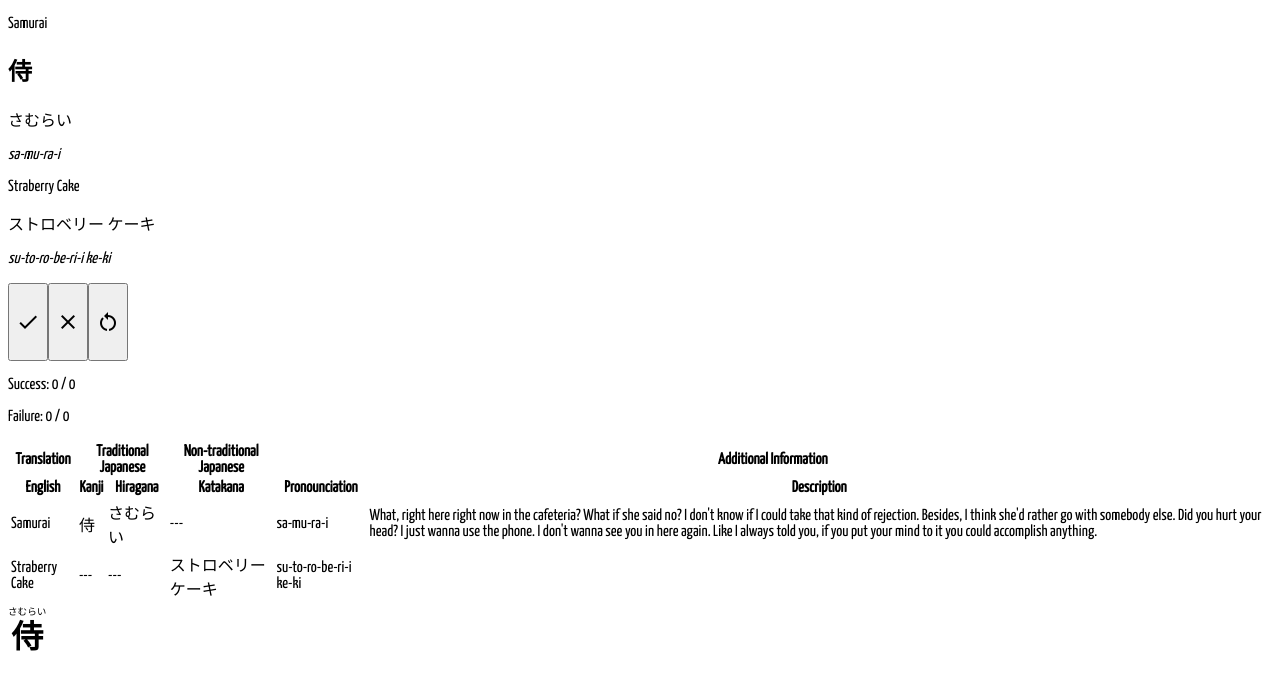
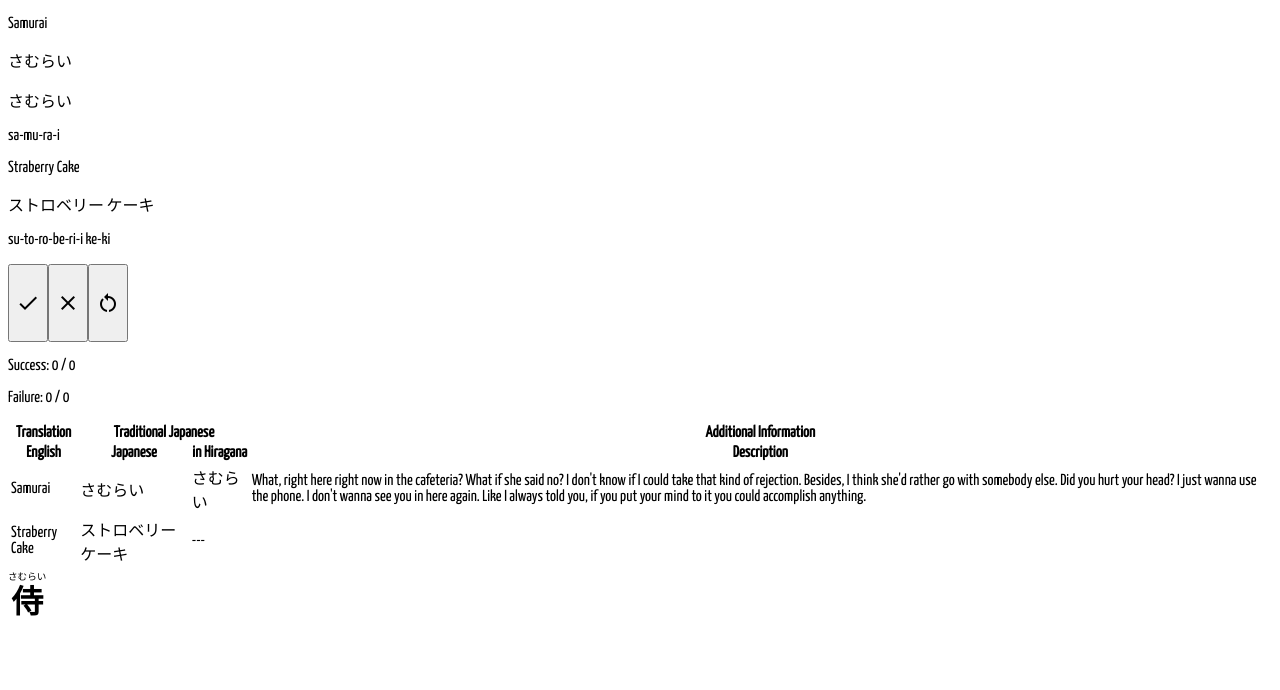
Before and after one commit to AndreWerthwein/learning-japanese, an Angular app: page / in a window 1280 px wide. Shown: the top 690 px of the page. Built offline with nearby package versions, Linux system fonts and the light colour scheme.

Commit message:
fixing data-model for 'vocabulary-card'-component to accomodate different japanese writing styles

```diff
--- a/src/app/app.component.html
+++ b/src/app/app.component.html
@@ -1,4 +1,4 @@
 <vocabulary-card *ngFor="let word of vocabulary" [data]="word"></vocabulary-card>
 <learner-toolbar></learner-toolbar>
 <dictionary-table [data]="dictionary"></dictionary-table>
-<kanji-with-hiragana [data]="{kanji: '侍', hiragana: 'さむらい', pronounciation: 'sa-mu-ra-i'}"></kanji-with-hiragana>
+<kanji-with-hiragana [data]="{kanji: '侍', hiragana: 'さむらい', pronunciation: 'sa-mu-ra-i'}"></kanji-with-hiragana>
--- a/src/app/app.component.ts
+++ b/src/app/app.component.ts
@@ -10,15 +10,37 @@ import { iVocabularyCard } from './vocabulary/vocabulary-card/vocabulary-card.mo
   templateUrl: './app.component.html',
   styleUrls: ['./app.component.scss']
 })
+
 export class AppComponent {
   title = 'learning-japanese';
   vocabulary: Array<iVocabularyCard> = VOCABULARY;
   dictionary: Array<iDictionaryTableRow> = [
     {
-      word: {translation: 'Samurai', originatesInJapanese: true, japanese: { kanji: '侍', hiragana: 'さむらい', pronounciation: 'sa-mu-ra-i'}},
+      word: {
+        translation: 'Samurai',
+        japanese: {
+            kanji: '侍',
+            kanjiIsFirst: true,
+            kana: 'さむらい'
+        },
+        pronunciation: {
+            latin: 'sa-mu-ra-i',
+            hiraganaOnly: 'さむらい'
+        }
+    },
       description: ["What, right here right now in the cafeteria? What if she said no? I don't know if I could take that kind of rejection. Besides, I think she'd rather go with somebody else. Did you hurt your head? I just wanna use the phone. I don't wanna see you in here again. Like I always told you, if you put your mind to it you could accomplish anything."]
     }, {
-      word: {translation: 'Straberry Cake', originatesInJapanese: false, japanese: {katakana: 'ストロベリー ケーキ', pronounciation: 'su-to-ro-be-ri-i ke-ki'}},
+      word: {
+        translation: 'Straberry Cake',
+        japanese: {
+            kanjiIsFirst: false,
+            kana: 'ストロベリー ケーキ'
+        },
+        pronunciation: {
+            latin: 'su-to-ro-be-ri-i ke-ki',
+            hiraganaOnly: ''
+        }
+    },
       description: [""]
     }
   ]
--- a/src/app/data/data_vocabulary.ts
+++ b/src/app/data/data_vocabulary.ts
@@ -1,8 +1,29 @@
 import { iVocabularyCard } from "../vocabulary/vocabulary-card/vocabulary-card.model";
 
 const VOCABULARY : Array<iVocabularyCard> = [
-    {translation: 'Samurai', originatesInJapanese: true, japanese: { kanji: '侍', hiragana: 'さむらい', pronounciation: 'sa-mu-ra-i'}},
-    {translation: 'Straberry Cake', originatesInJapanese: false, japanese: {katakana: 'ストロベリー ケーキ', pronounciation: 'su-to-ro-be-ri-i ke-ki'}}
+    {
+        translation: 'Samurai',
+        japanese: {
+            kanji: '侍',
+            kanjiIsFirst: true,
+            kana: 'さむらい'
+        },
+        pronunciation: {
+            latin: 'sa-mu-ra-i',
+            hiraganaOnly: 'さむらい'
+        }
+    },
+    {
+        translation: 'Straberry Cake',
+        japanese: {
+            kanjiIsFirst: false,
+            kana: 'ストロベリー ケーキ'
+        },
+        pronunciation: {
+            latin: 'su-to-ro-be-ri-i ke-ki',
+            hiraganaOnly: ''
+        }
+    }
 ]
 
 export { VOCABULARY};
--- a/src/app/dictionary/dictionary-table/dictionary-table.component.html
+++ b/src/app/dictionary/dictionary-table/dictionary-table.component.html
@@ -3,34 +3,33 @@
         <tr>
             <th>Translation</th>
             <th colspan="2">Traditional Japanese</th>
-            <th>Non-traditional Japanese</th>
-            <th colspan="2">Additional Information</th>
+            <th>Additional Information</th>
         </tr>
         <tr>
             <th>English</th>
-            <th>Kanji</th>
-            <th>Hiragana</th>
-            <th>Katakana</th>
-            <th>Pronounciation</th>
+            <th>Japanese</th>
+            <th>in Hiragana</th>
             <th>Description</th>
         </tr>
     </thead>
     <tbody>
         <tr *ngFor="let tableRow of data">
             <td>{{ tableRow.word.translation}}</td>
-            <td>
-                <span *ngIf="tableRow.word.originatesInJapanese && tableRow.word.japanese.kanji">{{ tableRow.word.japanese.kanji }}</span>
-                <span *ngIf="!tableRow.word.originatesInJapanese  || !tableRow.word.japanese.kanji">---</span>
+
+            <!-- ?? combination: kanji + kana -->
+            <td *ngIf="tableRow.word.japanese.isComposite && tableRow.word.japanese.kanjiIsFirst && tableRow.word.japanese.kanji && tableRow.word.japanese.kana">{{ tableRow.word.japanese.kanji + tableRow.word.japanese.kana}}</td>
+
+            <!-- ?? combination: kana + kanji -->
+            <td *ngIf="tableRow.word.japanese.isComposite && !tableRow.word.japanese.kanjiIsFirst && tableRow.word.japanese.kanji && tableRow.word.japanese.kana">{{ tableRow.word.japanese.kana + tableRow.word.japanese.kanji}}</td>
+
+            <!-- ?? kana only -->
+            <td *ngIf="!tableRow.word.japanese.isComposite && tableRow.word.japanese.kana">{{ tableRow.word.japanese.kana }}</td>
+
+            <!-- ?? pronunciation: hiragana -->
+            <td [title]="tableRow.word.pronunciation.latin">
+                <span *ngIf="tableRow.word.pronunciation.hiraganaOnly">{{ tableRow.word.pronunciation.hiraganaOnly }}</span>
+                <span *ngIf="!tableRow.word.pronunciation.hiraganaOnly">---</span>
             </td>
-            <td>
-                <span *ngIf="tableRow.word.originatesInJapanese && tableRow.word.japanese.hiragana">{{ tableRow.word.japanese.hiragana }}</span>
-                <span *ngIf="!tableRow.word.originatesInJapanese || !tableRow.word.japanese.hiragana">---</span>
-            </td>
-            <td>
-                <span *ngIf="!tableRow.word.originatesInJapanese && tableRow.word.japanese.katakana">{{ tableRow.word.japanese.katakana }}</span>
-                <span *ngIf="tableRow.word.originatesInJapanese || !tableRow.word.japanese.katakana">---</span>
-            </td>
-            <td>{{ tableRow.word.japanese.pronounciation}}</td>
             <td>
                 <section *ngIf="tableRow.description" [innerHTML]="tableRow.description"></section>
                 <span *ngIf="!tableRow.description">---</span>
--- a/src/app/shared-components/kanji-with-hiragana/kanji-with-hiragana.component.html
+++ b/src/app/shared-components/kanji-with-hiragana/kanji-with-hiragana.component.html
@@ -1,4 +1,4 @@
-<div [title]="data.pronounciation">
+<div [title]="data.pronunciation">
     <section class="japanese__hiragana">
         <p class="japanese">{{ data.hiragana }}</p>
     </section>
--- a/src/app/shared-components/kanji-with-hiragana/kanji-with-hiragana.model.ts
+++ b/src/app/shared-components/kanji-with-hiragana/kanji-with-hiragana.model.ts
@@ -1,5 +1,5 @@
 export interface iKanjiWithHiragana {
     kanji: string;
     hiragana: string;
-    pronounciation: string;
+    pronunciation: string; // ?? this property needs to spell out the pronunciation in the latin alphabet
 }
--- a/src/app/vocabulary/vocabulary-card/vocabulary-card.component.html
+++ b/src/app/vocabulary/vocabulary-card/vocabulary-card.component.html
@@ -1,11 +1,24 @@
+<!-- ?? front -->
 <div>
     <p>{{ data.translation }}</p>
 </div>
+
+<!-- ?? back -->
 <div>
-    <section *ngIf="data.originatesInJapanese">
-        <h1 *ngIf="data.japanese.kanji"  class="japanese">{{ data.japanese.kanji }}</h1>
-        <p *ngIf="data.japanese.hiragana"  class="japanese">{{ data.japanese.hiragana }}</p>
+    <!-- ?? kanji are first, kana second -->
+    <kanji-with-hiragana *ngIf="data.japanese.isComposite && data.japanese.kanjiIsFirst && data.japanese.kanji" [data]="{kanji: data.japanese.kanji, hiragana: data.pronunciation.hiraganaOnly, pronunciation: data.pronunciation.latin}"></kanji-with-hiragana>
+    <p *ngIf="data.japanese.isComposite && data.japanese.kanjiIsFirst && data.japanese.kana">{{ data.japanese.kana }}</p>
+
+    <!-- ?? kana are first, kanji second -->
+    <p *ngIf="data.japanese.isComposite && !data.japanese.kanjiIsFirst && data.japanese.kana">{{ data.japanese.kana }}</p>
+    <kanji-with-hiragana *ngIf="data.japanese.isComposite && !data.japanese.kanjiIsFirst && data.japanese.kanji" [data]="{kanji: data.japanese.kanji, hiragana: data.pronunciation.hiraganaOnly, pronunciation: data.pronunciation.latin}"></kanji-with-hiragana>
+
+    <!-- ?? only kana are used-->
+    <p *ngIf="!data.japanese.isComposite && data.japanese.kana">{{ data.japanese.kana }}</p>
+
+    <!-- ?? pronunciation -->
+    <section>
+        <p class="japanese">{{ data.pronunciation.hiraganaOnly }}</p>
+        <p>{{ data.pronunciation.latin }}</p>
     </section>
-    <p *ngIf="data.japanese.katakana"  class="japanese">{{ data.japanese.katakana }}</p>
-    <p *ngIf="data.japanese.pronounciation"><em>{{ data.japanese.pronounciation }}</em></p>
 </div>
--- a/src/app/vocabulary/vocabulary-card/vocabulary-card.component.ts
+++ b/src/app/vocabulary/vocabulary-card/vocabulary-card.component.ts
@@ -13,23 +13,6 @@ export class VocabularyCard implements OnInit {
   constructor() {}
 
   ngOnInit(): void {
-    if (this.data) this.checkVocabularyCardData();
+    // if (this.data) this.checkVocabularyCardData();
   }
-
-  private checkVocabularyCardData() : void {
-    // ?? the word orignates in japanese but traditional japanese writing is not provided
-    if (this.data.originatesInJapanese && (!this.data.japanese.hiragana || !this.data.japanese.kanji)) {
-      throw new Error("[DATA]: This word is configured with 'originatesInJapanese = true'. Please provide 'hiragana' and 'kanji' accordingly. Your provided for 'hiragana':" + this.data.japanese.hiragana + " and for 'kanji'" + this.data.japanese.kanji + ". Please review this data.");
-    }
-
-    // ?? the word does not orignate in japanese but japanese writing for foreign words is not provided
-    if (!this.data.originatesInJapanese && !this.data.japanese.katakana) {
-      throw new Error("[DATA]: This word is configured with 'originatesInJapanese = false'. Please provide 'katakana' accordingly. Your provided for 'katakana':" + this.data.japanese.katakana + ". Please review this data.");
-    }
-
-    // ?? the word does not orignate in japanese but traditional japanese writing is not provided
-    if (!this.data.originatesInJapanese && (this.data.japanese.hiragana || this.data.japanese.kanji)) {
-      throw new Error("[DATA]: This word is configured with 'originatesInJapanese = false'. But writing is provided in traditional japanese writing. Please review this data or the configuration of this word.");
-    }
-  } // checks the data model of the vocabulary-card
 }
--- a/src/app/vocabulary/vocabulary-card/vocabulary-card.model.ts
+++ b/src/app/vocabulary/vocabulary-card/vocabulary-card.model.ts
@@ -1,10 +1,15 @@
 export interface iVocabularyCard {
     translation: string;
-    originatesInJapanese: boolean;
     japanese: {
+        isComposite?: boolean; // ?? if the japanese word consists of kanji and kana this porperty must be set
+        kanjiIsFirst?: boolean; // ?? if it is a composite this property must be set to determine the proper order
         kanji?: string;
-        hiragana?: string;
-        katakana?: string;
-        pronounciation: string;
-    }
+        kana?: string;
+    };
+    pronunciation: {
+        hiraganaOnly: string;
+        latin: string;
+    };
 }
+
+// todo: 'iVocabularyCard' should allow for the following combinations: 'hirgana + kanji', 'kanji + hiragana', 'katana + kanji' and 'kanji + hiragana'. for 'kanji' the 'kanji-with-hiragana'-component sould be used
```
Also changed, not shown: 1 other file (tests, documents, lock files or other folders).
